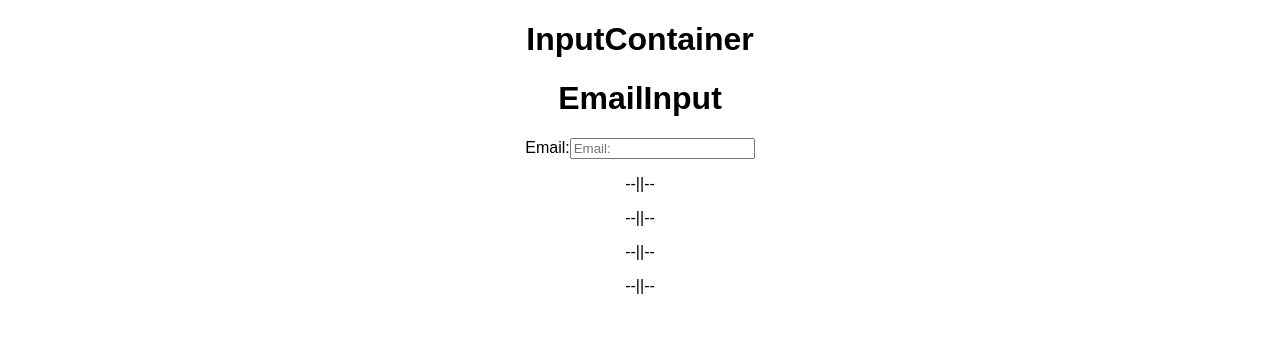
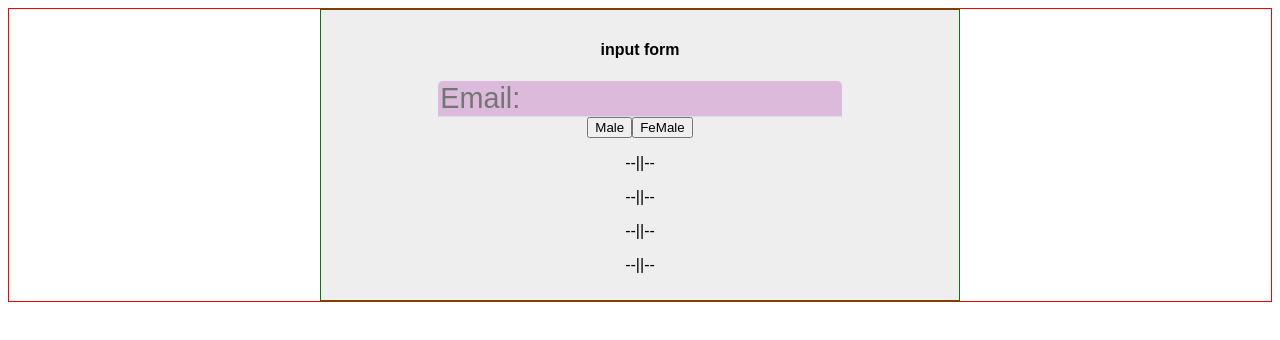
Before and after one commit to jpkim921/quarantineTimeReminder, a React (Create React App) app: page / in a window 1280 px wide. Shown: the top 340 px of the page. Built offline with nearby package versions, Linux system fonts and the light colour scheme.

Commit message:
add some style to email input component

```diff
--- /dev/null
+++ b/sandbox.config.json
@@ -0,0 +1,5 @@
+{
+  "infiniteLoopProtection": true,
+  "hardReloadOnChange": true,
+  "view": "browser"
+}
--- a/src/emailInput.js
+++ b/src/emailInput.js
@@ -7,21 +7,15 @@ export default class EmailInput extends React.Component {
 
   render() {
     return (
-      <div>
-        <h1>EmailInput</h1>
-        <form>
-          <label>
-            Email:
+      <div className="user-input">
         <input
-              class="userInput"
+          className="email-input no-outline"
           name="email"
           type="text"
           placeholder="Email:"
           onChange={this.sendData}
           value={this.props.email}
         />
-          </label>
-        </form>
       </div>
     );
   }
--- /dev/null
+++ b/src/genderInput.js
@@ -0,0 +1,18 @@
+import React from "react";
+
+export default class GenderInput extends React.Component {
+  sendData = event => {
+    this.props.updateUserEmail(event.target.value);
+  };
+
+  render() {
+    return (
+      <div className="user-input">
+        <div className="button-holder">
+          <button className="gender-button">Male</button>
+          <button className="gender-button">FeMale</button>
+        </div>
+      </div>
+    );
+  }
+}
--- a/src/inputContainer.js
+++ b/src/inputContainer.js
@@ -1,5 +1,8 @@
 import React from "react";
 import EmailInput from "./emailInput";
+import GenderInput from "./genderInput";
+
+import "./styles/inputStyle.css";
 
 export default class InputContainer extends React.Component {
   state = {
@@ -17,16 +20,22 @@ export default class InputContainer extends React.Component {
 
   render() {
     return (
-      <div>
-        <h1>InputContainer</h1>
+      <div className="input-form">
+        <h4>input form</h4>
+        <form>
           <EmailInput
             updateUserEmail={this.updateUserEmail}
             email={this.state.email}
+          />
+          <GenderInput
+            // updateUserEmail={this.updateUserEmail}
+            gender={this.state.gender}
           />
           <p>--|{this.state.email}|--</p>
           <p>--|{this.state.gender}|--</p>
           <p>--|{this.state.dob_age}|--</p>
           <p>--|{this.state.date}|--</p>
+        </form>
       </div>
     );
   }
--- a/src/styles.css
+++ b/src/styles.css
@@ -1,4 +1,10 @@
+* {
+  box-sizing: border-box;
+}
+
 .App {
   font-family: sans-serif;
   text-align: center;
+  border: 1px solid red;
+  font-size: 16px;
 }
--- /dev/null
+++ b/src/styles/inputStyle.css
@@ -0,0 +1,27 @@
+.input-form {
+  width: 640px;
+  border: 1px solid green;
+  margin: 0 auto;
+  padding: 10px 50px;
+  background-color: #eee;
+}
+
+.user-input {
+  width: 75%;
+  margin: 0 auto;
+}
+
+.email-input {
+  /* temp background color */
+  background-color: rgb(219, 186, 219);
+
+  width: 100%;
+  font-size: 1.8em;
+  border-style: hidden;
+  border-bottom: 0.5px solid #ddd;
+  border-radius: 5px 5px 0 0;
+  outline: none;
+}
+
+.button-holder {
+}
```
Lines whose indentation alone changed are shown as unchanged.
